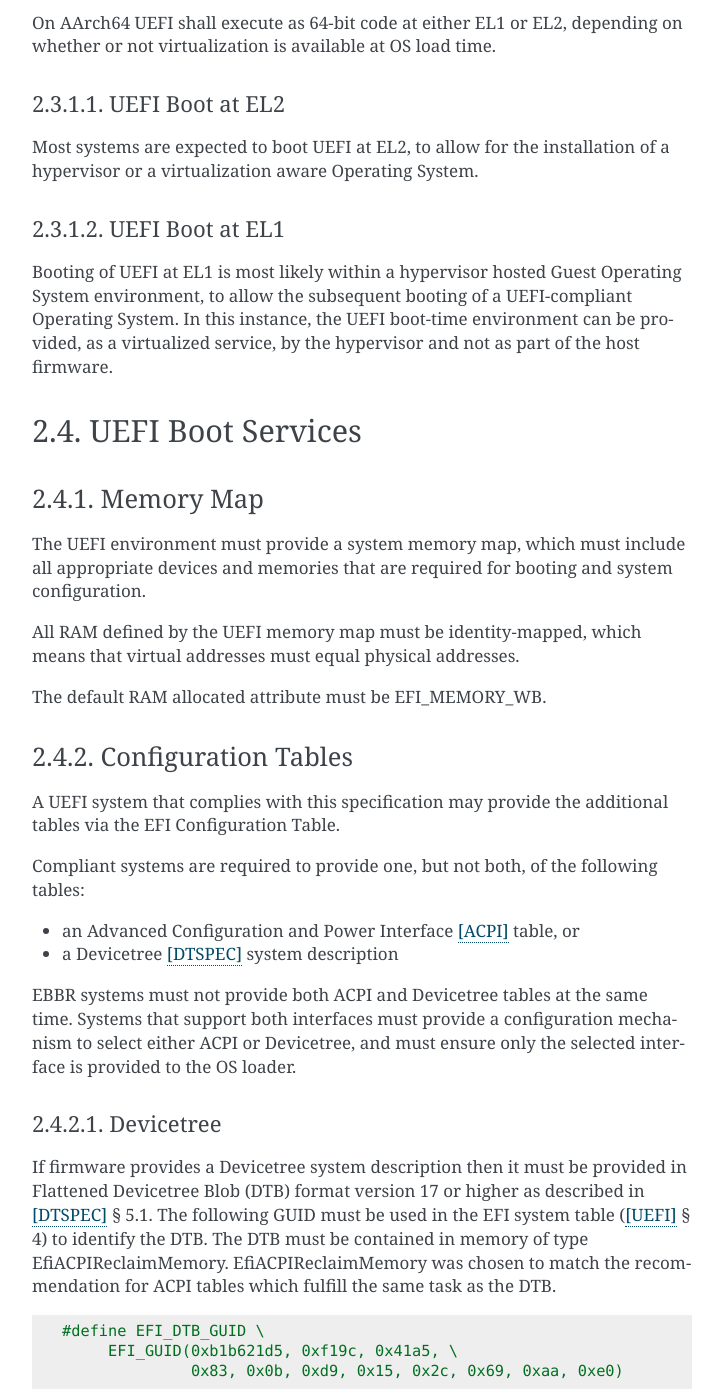
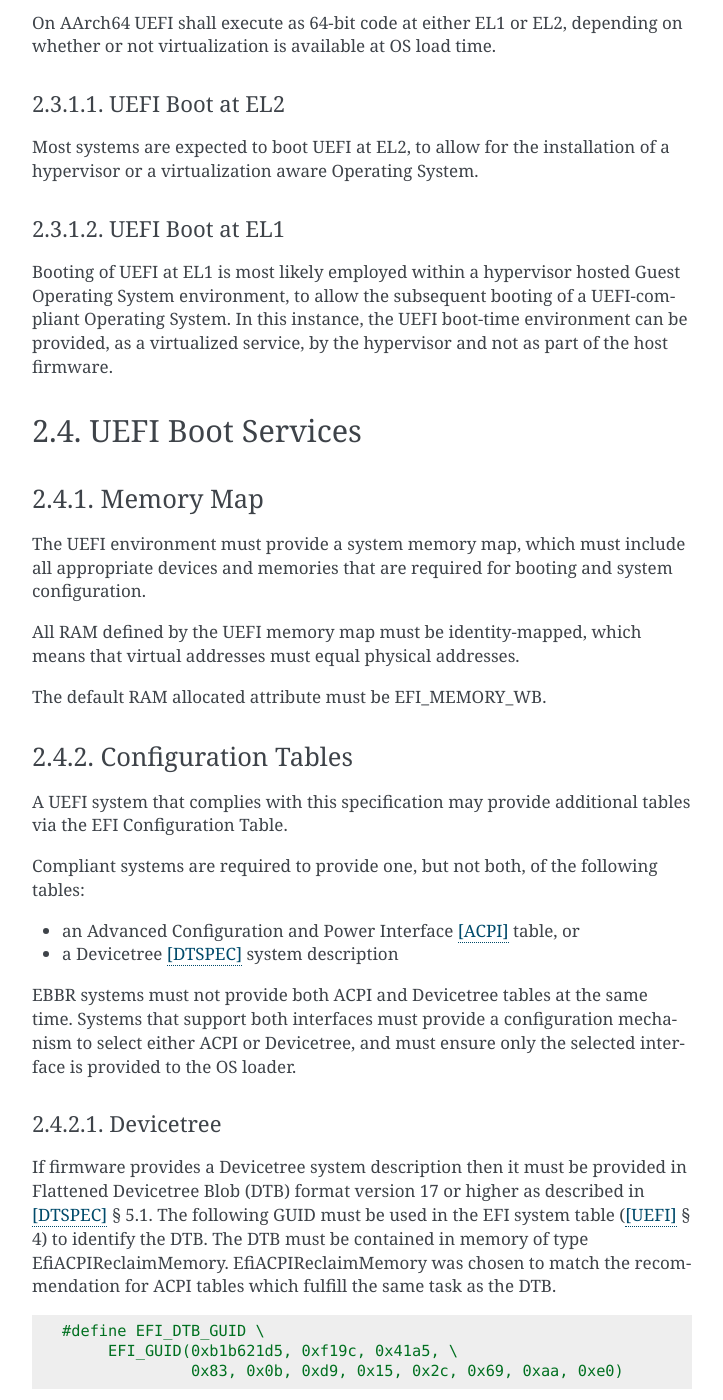
Before and after one commit to ARM-software/ebbr, a Sphinx documentation site: the page built from source/chapter2-uefi.rst, in a window 1280 px wide and 1400 px high, scrolled down 985 px. Shown: the whole window, without its empty margins (388-1111 px from the left). Built offline with Sphinx 7.4.7, drawn with Linux system fonts in a browser that asks for light colours.

Commit message:
Minor suggestions to hopefully improve the text
Reword a few things and typo corrections.

Signed-off-by: Simon Glass <sjg@chromium.org>
Signed-off-by: Grant Likely <grant.likely@arm.com>

```diff
--- a/source/chapter1-about.rst
+++ b/source/chapter1-about.rst
@@ -50,8 +50,8 @@
 scale changes to their firmware architecture.
 The challenge for EBBR is to define a set of boot standards that reduce the
 amount of custom engineering required, make it possible for OS distributions to
-support embedded platforms, while still preserving the firmware stack product
-vendors are comfortable with.
+support embedded platforms, while still preserving the firmware stack that
+product vendors are comfortable with.
 Or in simpler terms, EBBR is designed to solve the embedded boot mess by
 adding a defined standard (UEFI) to the existing firmware projects (U-Boot).
 
--- a/source/chapter2-uefi.rst
+++ b/source/chapter2-uefi.rst
@@ -53,7 +53,7 @@
 UEFI Boot at EL1
 ^^^^^^^^^^^^^^^^
 
-Booting of UEFI at EL1 is most likely within a hypervisor hosted Guest
+Booting of UEFI at EL1 is most likely employed within a hypervisor hosted Guest
 Operating System environment, to allow the subsequent booting of a
 UEFI-compliant Operating System.
 In this instance, the UEFI boot-time environment can be provided, as a
@@ -77,7 +77,7 @@
 Configuration Tables
 --------------------
 
-A UEFI system that complies with this specification may provide the additional
+A UEFI system that complies with this specification may provide additional
 tables via the EFI Configuration Table.
 
 Compliant systems are required to provide one, but not both, of the following
--- a/source/chapter4-firmware-media.rst
+++ b/source/chapter4-firmware-media.rst
@@ -68,7 +68,8 @@
    GPT partitioning supports a much larger number of partitions, and
    has built in resiliency.
 
-   A future issue of this specification will remove the MBR allowance.
+   A future issue of this specification will disallow the use of MBR
+   partitioning.
 
 Firmware images and data in shared storage should be contained
 in partitions described by the GPT or MBR.
@@ -237,7 +238,7 @@
 eMMC and Universal Flash Storage (UFS) device are often used as
 shared fixed storage for both firmware and the OS.
 
-Where possible, it is prefered for the system to boot from a dedicated boot
+Where possible, it is preferred for the system to boot from a dedicated boot
 region on media that provides one (e.g., eMMC) that is sufficiently large.
 Otherwise, the platform storage should be pre-formatted in the factory with
 a partition table, a dedicated firmware partition, and firmware binaries
```
